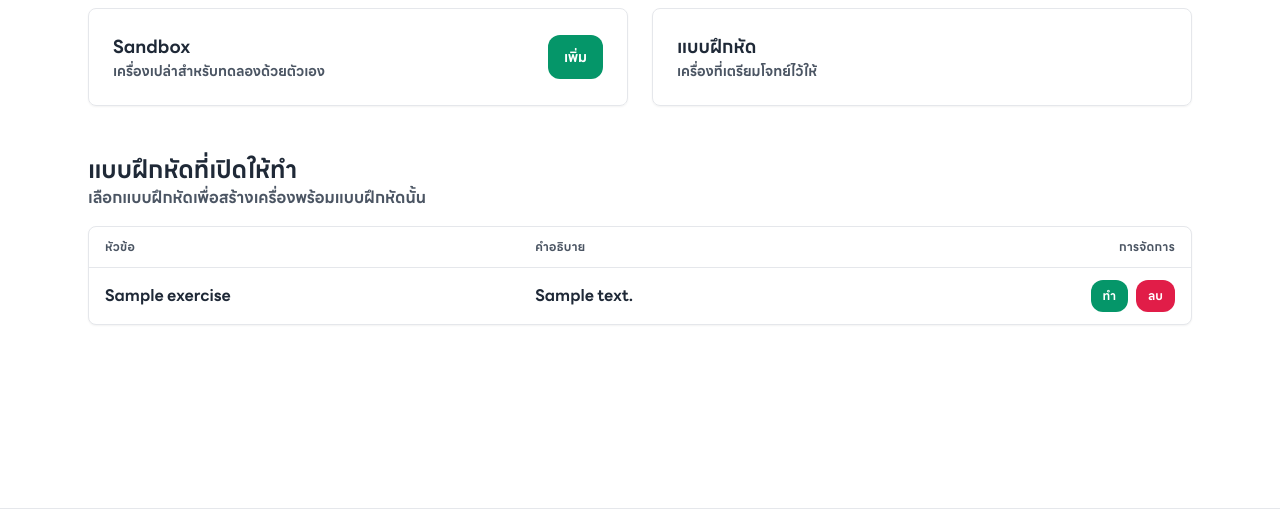
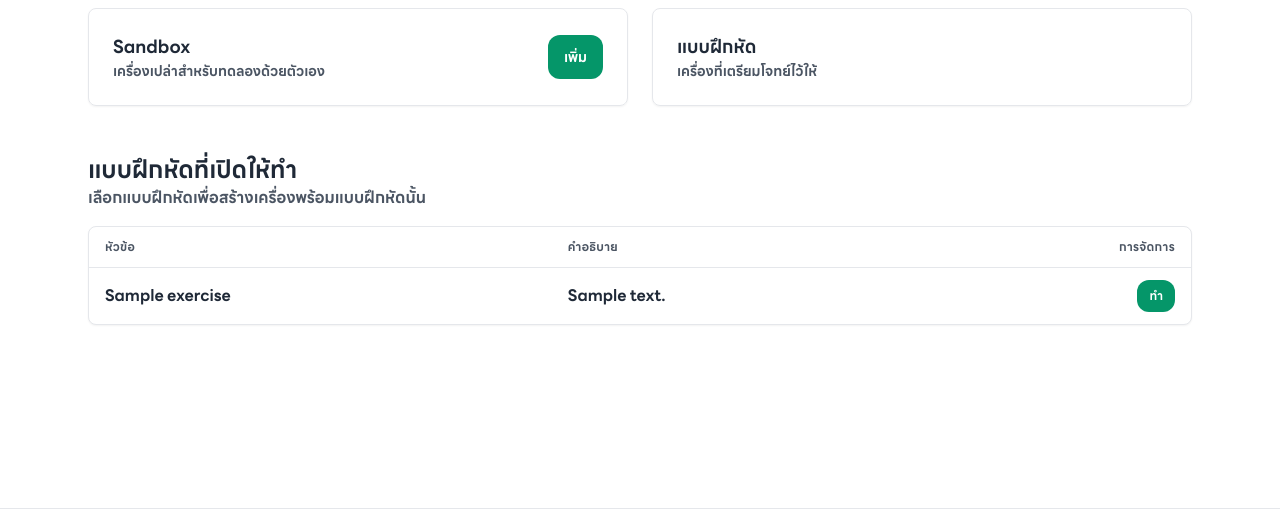
Before and after one commit to Kawaiiow/GNS3VM_Spawner, a FastAPI app: template frontend/app/template/student/dashboard.html in a window 1280 px wide. Shown: the part 292-805 px from the top of the page. Run offline with FastAPI, Linux system fonts and the light colour scheme; the template is opened without the code that fills it: most values are stand-ins (such as "Sample title", 1, 10 or a date in 2020); some libraries are stand-ins or nearby versions.

Commit message:
remove student can delete exercise

```diff
--- a/frontend/app/template/student/dashboard.html
+++ b/frontend/app/template/student/dashboard.html
@@ -118,9 +118,6 @@
                             {% else %}
                             <p class="text-xs px-3 py-2 bg-gray-600 rounded-xl text-gray-200">ทำ</p>
                             {% endif %}
-                            <form action="/exercise/delete/{{ exercise.exercise_id }}" method="POST" class="inline">
-                                <button type="submit" class="text-xs px-3 py-2 bg-rose-600 hover:bg-rose-700 transition-colors duration-200 ease-in-out rounded-xl text-white">ลบ</button>
-                            </form>
                         </div>
                     </td>
                 </tr>
```
